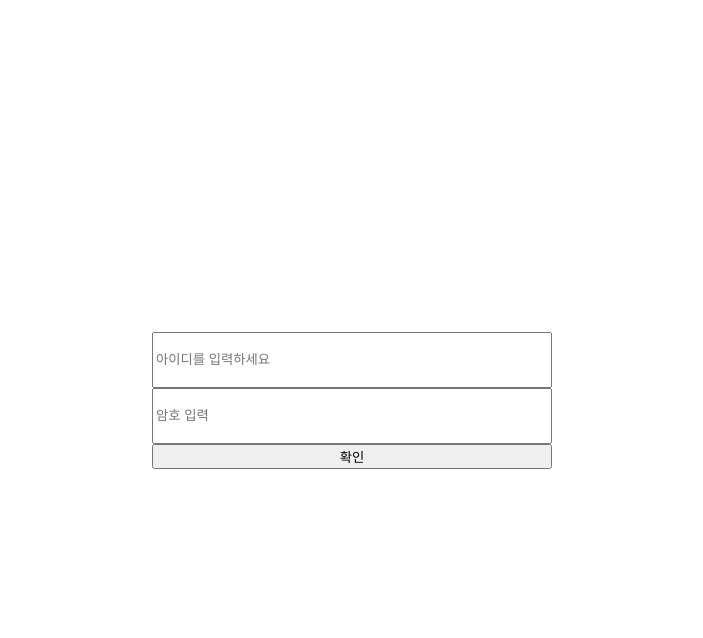
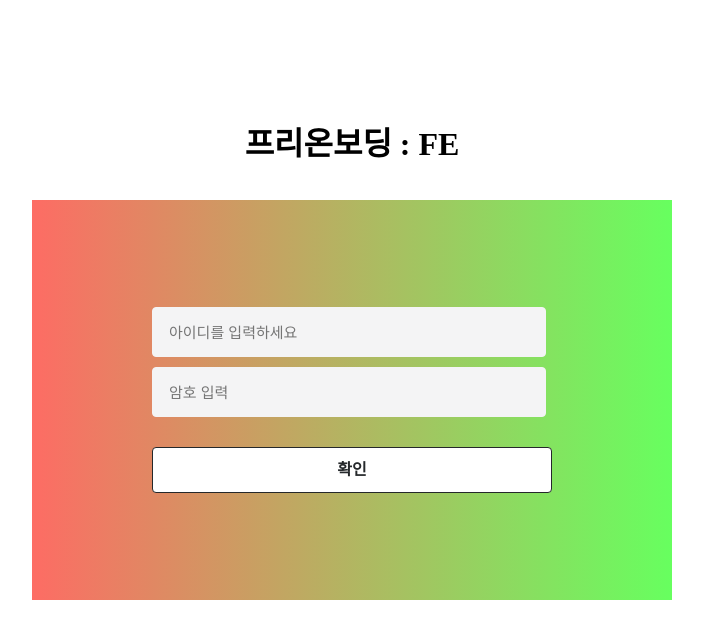
Before and after one commit to GilhwanE/loginPage_ex, a plain HTML site: page index.html in a window 1280 px wide. Shown: the whole page, without its empty margins (288-991 px from the left). Drawn offline with Linux system fonts and the light colour scheme.

Commit message:
💄 Add css style FE page

```diff
--- a/index.html
+++ b/index.html
@@ -3,10 +3,11 @@
   <head>
     <meta charset="UTF-8" />
     <meta name="viewport" content="width=device-width, initial-scale=1.0" />
-    <title>심플 메모</title>
+    <title>아이디 , 패스워드 콘솔로그 호출</title>
     <link rel="stylesheet" href="style.css" />
   </head>
   <body>
+    <h1>프리온보딩 : FE</h1>
     <section class="login">
       <form onsubmit="Idsubmit()">
         <input type="text" name="userId" placeholder="아이디를 입력하세요" id="id"/>
--- a/main.js
+++ b/main.js
@@ -1,5 +1,6 @@
 const subBtn = document.querySelector('#btn');
 
+// 함수 선언식
 function Idsubmit(event) {
   event.preventDefault();
   var id = document.getElementById('id').value;
--- a/style.css
+++ b/style.css
@@ -3,18 +3,31 @@ body {
   margin: 0;
 }
 
+h1 {
+  position: absolute;
+  top: 15%;
+  left: 50%;
+  transform: translate(-50%, -50%);
+}
 .login {
-  width: 1280px;
-  height: 100vh;
+  width: 50%;
+  height: 50vh;
+  background-image: linear-gradient(to left, #67ff5f, #fd6c64);
+  /* --color-green: #67FF5F;
+  --color-red: #FD6C64; */
+  position: absolute;
+  top: 50%;
+  left: 50%;
+  transform: translate(-50%, -50%);
 
   display: flex;
+  align-items: center;
   justify-content: center;
-  align-items: center;
-  margin: 0 auto;
 }
 
 form {
   width: 400px;
+
   height: auto;
   display: flex;
   flex-direction: column;
@@ -22,5 +35,34 @@ form {
 
 #id,
 #pwd {
-  height: 50px;
+  position: relative;
+  width: 360px;
+  height: 48px;
+  padding: 0 16px;
+  border: 1px solid #f4f4f5;
+  border-radius: 4px;
+  background-color: #f4f4f5;
+  outline: none;
+  font-size: 15px;
+  line-height: 20px;
+  color: #25282b;
 }
+
+#pwd {
+  margin-top: 10px;
+}
+
+#btn {
+  margin-top: 30px;
+  width: 100%;
+  height: 46px;
+  border: 1px solid #25282b;
+  border-radius: 4px;
+  background-color: #fff;
+  color: #25282b;
+  font-size: 16px;
+  font-weight: 700;
+  line-height: 20px;
+
+  cursor: pointer;
+}
```
